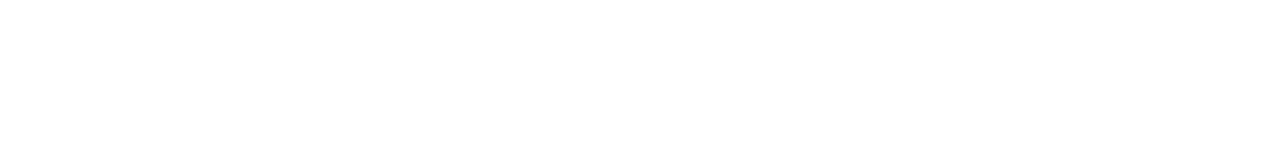
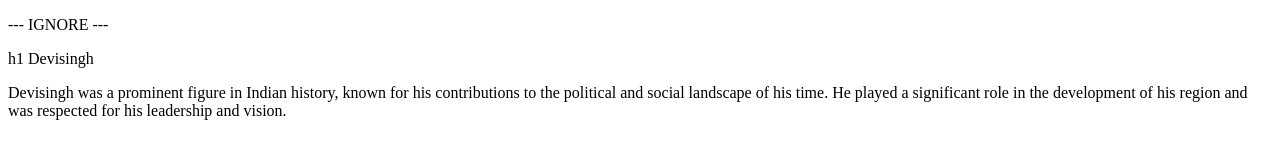
Before and after one commit to devisingh2007/Activity, a website: page devisingh.html in a window 1280 px wide. Drawn offline with Linux system fonts and the light colour scheme.

Commit message:
login branch

```diff
--- a/devisingh.html
+++ b/devisingh.html
@@ -6,6 +6,8 @@
     <title>Document</title>
 </head>
 <body>
-
+    <p  >--- IGNORE ---</p>
+    h1  Devisingh</h1>
+    <p>Devisingh was a prominent figure in Indian history, known for his                contributions to the political and social landscape of his time. He played a significant role in the development of his region and was respected for his leadership and vision.</p>
 </body>
 </html>
```
